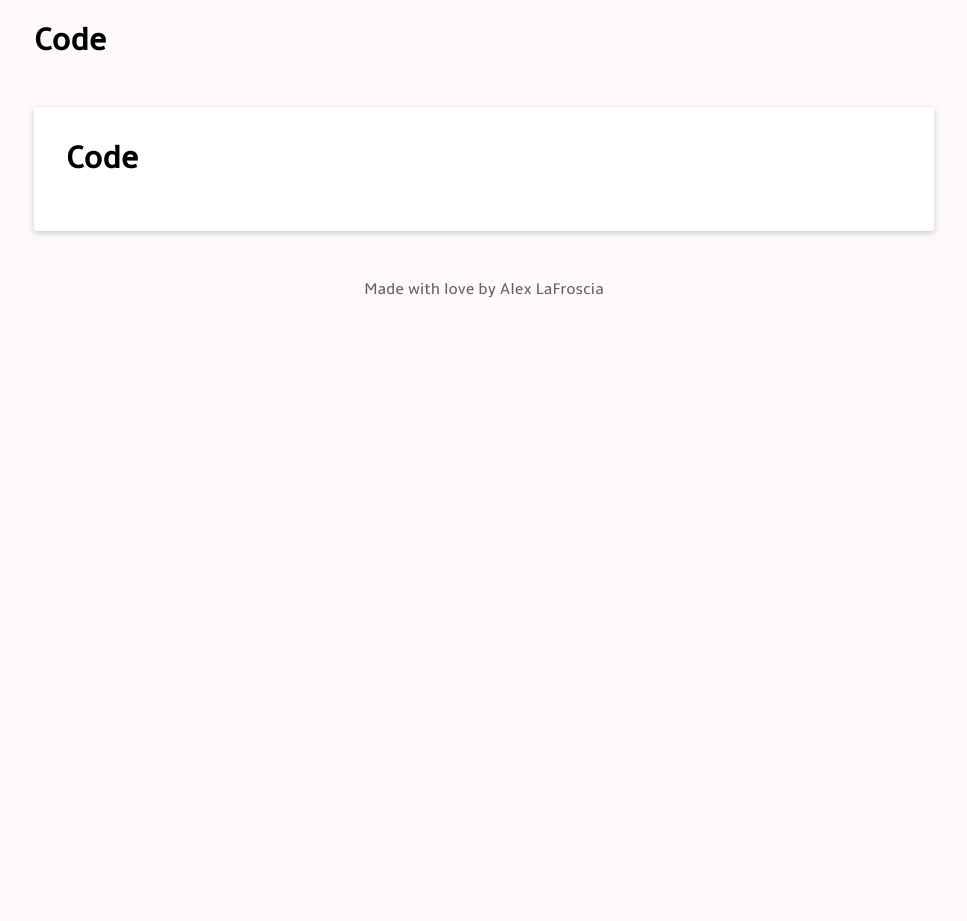
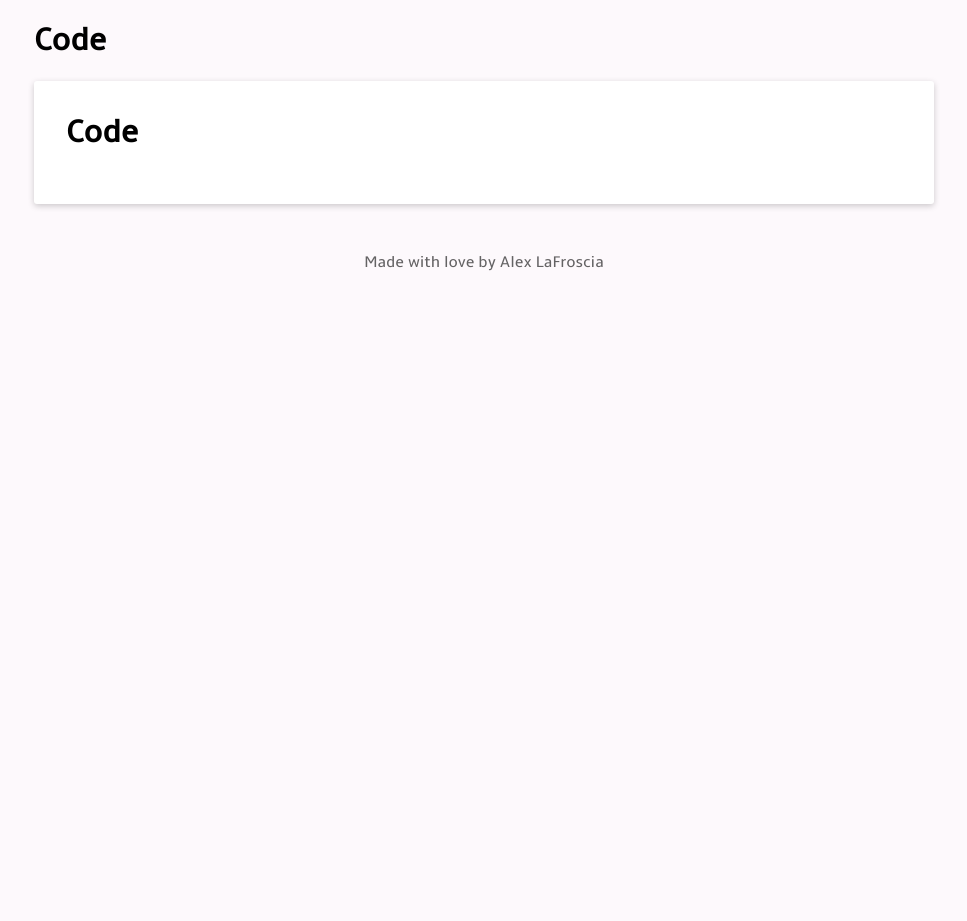
Before and after one commit to alexlafroscia/alexlafroscia.github.io, a Jekyll site: the page built from code/index.html, in a window 1280 px wide. Shown: the whole page, without its empty margins (156-1123 px from the left). Built offline with Jekyll 4.4.1, drawn with Linux system fonts in a browser that asks for light colours.

Commit message:
Fix page header, clean up some styles

```diff
--- a/_layouts/list.html
+++ b/_layouts/list.html
@@ -5,11 +5,13 @@
 {% include navigation.html %}
 
 <div class="invisi-box">
-  <h1>{{ page.title }}</h1>
+  <h1>
+    {{ page.title }}
 
-  {% if page.tagline %}
-    <h2 class="tagline">{{ page.tagline }}</h2>
-  {% endif %}
+    {% if page.tagline %}
+      <span class="tagline"> | {{ page.tagline }}</h1>
+    {% endif %}
+  </h1>
 
 </div>
 
--- a/_layouts/page.html
+++ b/_layouts/page.html
@@ -1,20 +1,7 @@
 ---
-layout: site
+layout: list
 ---
-
-{% include navigation.html %}
-
-<div class="invisi-box">
-  <h1>{{ page.title }}</h1>
-
-  {% if page.tagline %}
-    <h2 class="tagline">{{ page.tagline }}</h2>
-  {% endif %}
-
-</div>
 
 <div class="page">
   {{ content }}
 </div>
-
-{% include footer.html %}
--- a/_sass/_base.scss
+++ b/_sass/_base.scss
@@ -167,7 +167,8 @@
 }
 
 .tagline {
-  opacity: .8;
+  opacity: .7;
+  font-size: .6em;
 }
 
 nav {
--- a/_sass/_layout.scss
+++ b/_sass/_layout.scss
@@ -9,18 +9,10 @@
   @extend %paper;
 
   margin-top: 1em;
-
-  &:first-of-type {
-    margin-top: 3em;
-  }
 }
 
 .page {
   @extend %paper;
-
-  margin: {
-    top: 3em;
-  }
 }
 
 .invisi-box {
--- a/index.html
+++ b/index.html
@@ -10,7 +10,6 @@
     Ember.js aficionado. Eagle Scout. Computer Geek and damn proud of it.
   </p>
   <hr />
-  <div class="clearfix"></div>
   <nav class="bignav">
     <ul>
       <li>
```
